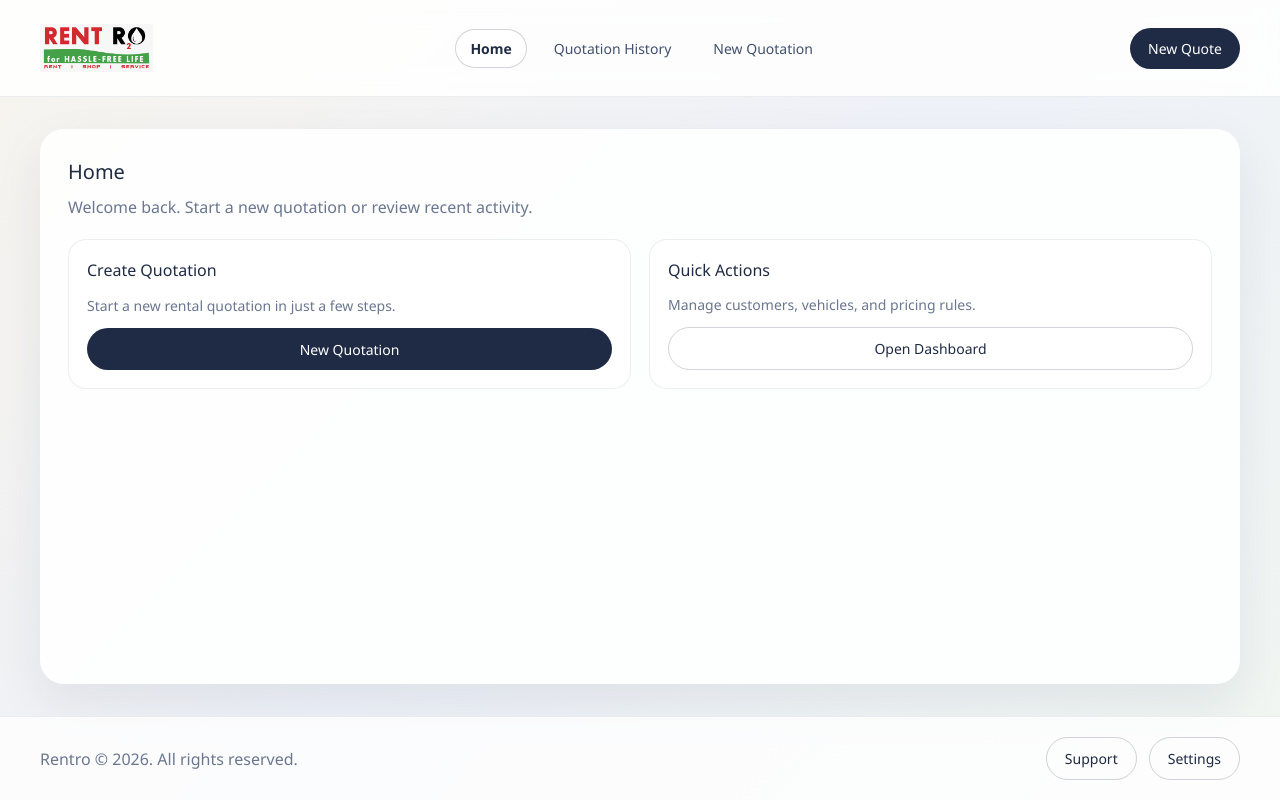
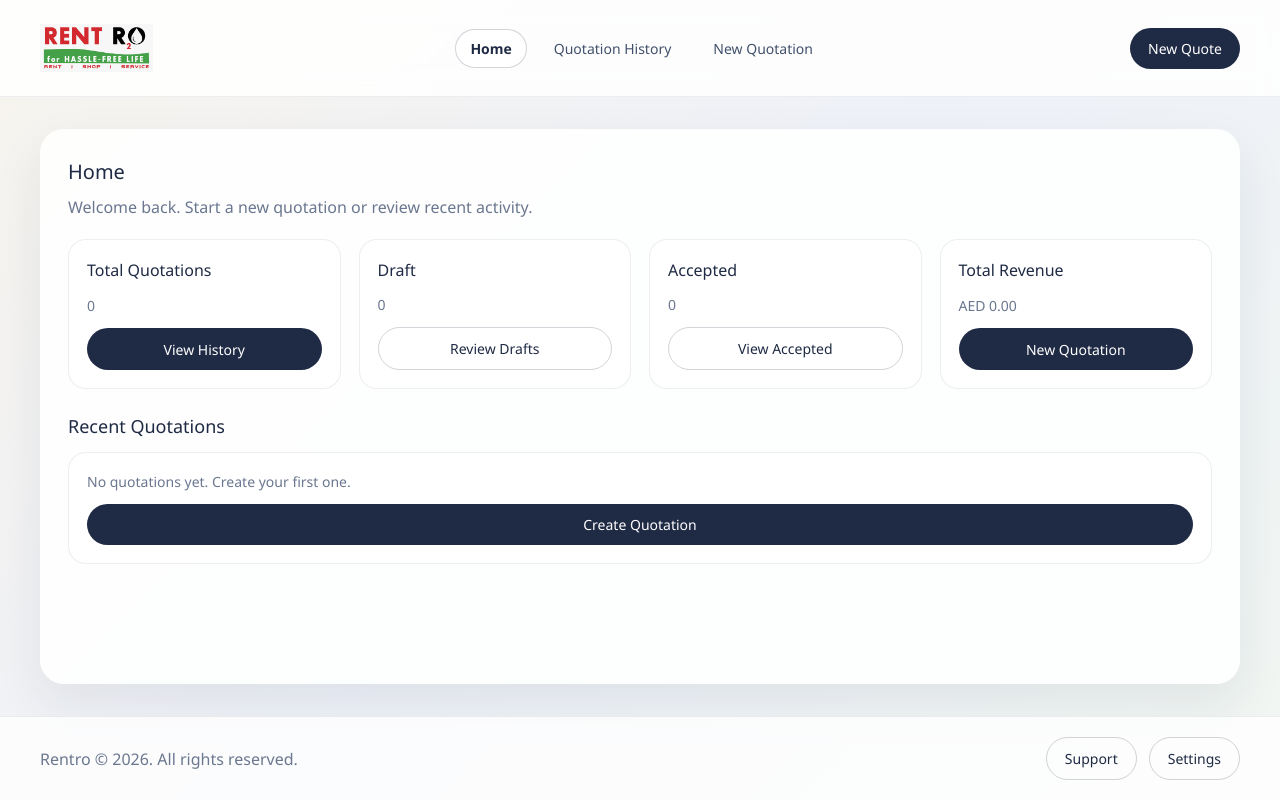
Before and after one commit to useryaseen/rentrocpr, a React (Vite) app: page / in a window 1280 px wide. Built offline with nearby package versions, Linux system fonts and the light colour scheme; what rxdb would draw is missing.

Commit message:
chnages with code

```diff
--- a/src/screens/Home.jsx
+++ b/src/screens/Home.jsx
@@ -1,7 +1,42 @@
 import "../App.css";
-import InfoCard from "../components/InfoCard";
+import { useEffect, useState } from "react";
+import { Link } from "react-router-dom";
+import { databaseService } from "../database/databaseService";
 
 export default function Home() {
+  const [stats, setStats] = useState({
+    total: 0,
+    draft: 0,
+    sent: 0,
+    accepted: 0,
+    rejected: 0,
+    totalRevenue: 0,
+  });
+  const [recent, setRecent] = useState([]);
+
+  useEffect(() => {
+    let isMounted = true;
+
+    const load = async () => {
+      try {
+        const dbStats = await databaseService.getQuotationStats();
+        const all = await databaseService.getAllQuotations();
+        const recentFive = all.slice(0, 5);
+        if (!isMounted) return;
+        setStats(dbStats);
+        setRecent(recentFive);
+      } catch (error) {
+        console.error("Failed to load home data:", error);
+      }
+    };
+
+    load();
+
+    return () => {
+      isMounted = false;
+    };
+  }, []);
+
   return (
     <section className="screen">
       <div className="screen-header">
@@ -9,17 +44,67 @@ export default function Home() {
         <p>Welcome back. Start a new quotation or review recent activity.</p>
       </div>
       <div className="card-grid">
-        <InfoCard
-          title="Create Quotation"
-          description="Start a new rental quotation in just a few steps."
-          actionLabel="New Quotation"
-        />
-        <InfoCard
-          title="Quick Actions"
-          description="Manage customers, vehicles, and pricing rules."
-          actionLabel="Open Dashboard"
-          variant="ghost"
-        />
+        <div className="card">
+          <h3>Total Quotations</h3>
+          <p>{stats.total}</p>
+          <Link className="primary-btn" to="/quotation-history">
+            View History
+          </Link>
+        </div>
+        <div className="card">
+          <h3>Draft</h3>
+          <p>{stats.draft}</p>
+          <Link className="ghost-btn" to="/quotation-history">
+            Review Drafts
+          </Link>
+        </div>
+        <div className="card">
+          <h3>Accepted</h3>
+          <p>{stats.accepted}</p>
+          <Link className="ghost-btn" to="/quotation-history">
+            View Accepted
+          </Link>
+        </div>
+        <div className="card">
+          <h3>Total Revenue</h3>
+          <p>AED {Number(stats.totalRevenue || 0).toFixed(2)}</p>
+          <Link className="primary-btn" to="/new-quotation">
+            New Quotation
+          </Link>
+        </div>
+      </div>
+
+      <div className="products-section">
+        <h3>Recent Quotations</h3>
+        {recent.length === 0 ? (
+          <div className="card">
+            <p>No quotations yet. Create your first one.</p>
+            <Link className="primary-btn" to="/new-quotation">
+              Create Quotation
+            </Link>
+          </div>
+        ) : (
+          <div className="table-card">
+            <div className="table-row table-head">
+              <span>Quote Ref</span>
+              <span>Client</span>
+              <span>Product</span>
+              <span>Total</span>
+              <span>Status</span>
+            </div>
+            {recent.map((row) => (
+              <div className="table-row" key={row.id}>
+                <span>{row.quotationRefNo || row.id}</span>
+                <span>{row.clientName || "-"}</span>
+                <span>{row.productDetails?.name || row.productId}</span>
+                <span>AED {Number(row.totalAmount || 0).toFixed(2)}</span>
+                <span className={`status ${row.status || "draft"}`}>
+                  {row.status || "draft"}
+                </span>
+              </div>
+            ))}
+          </div>
+        )}
       </div>
     </section>
   );
```
